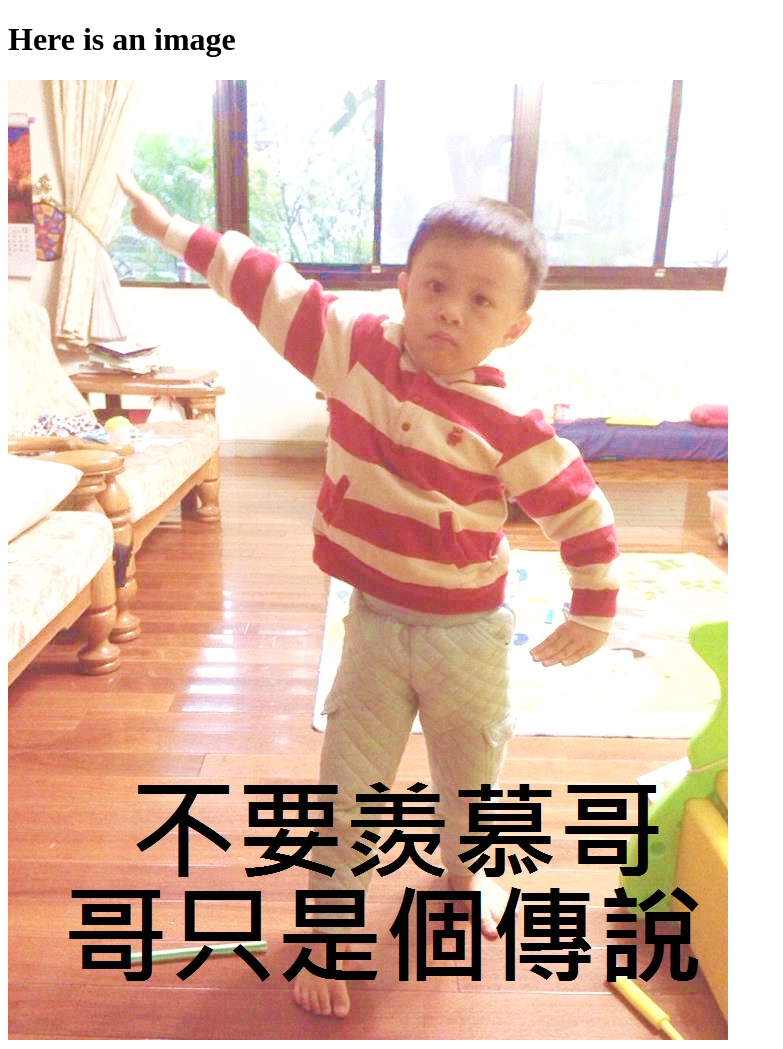
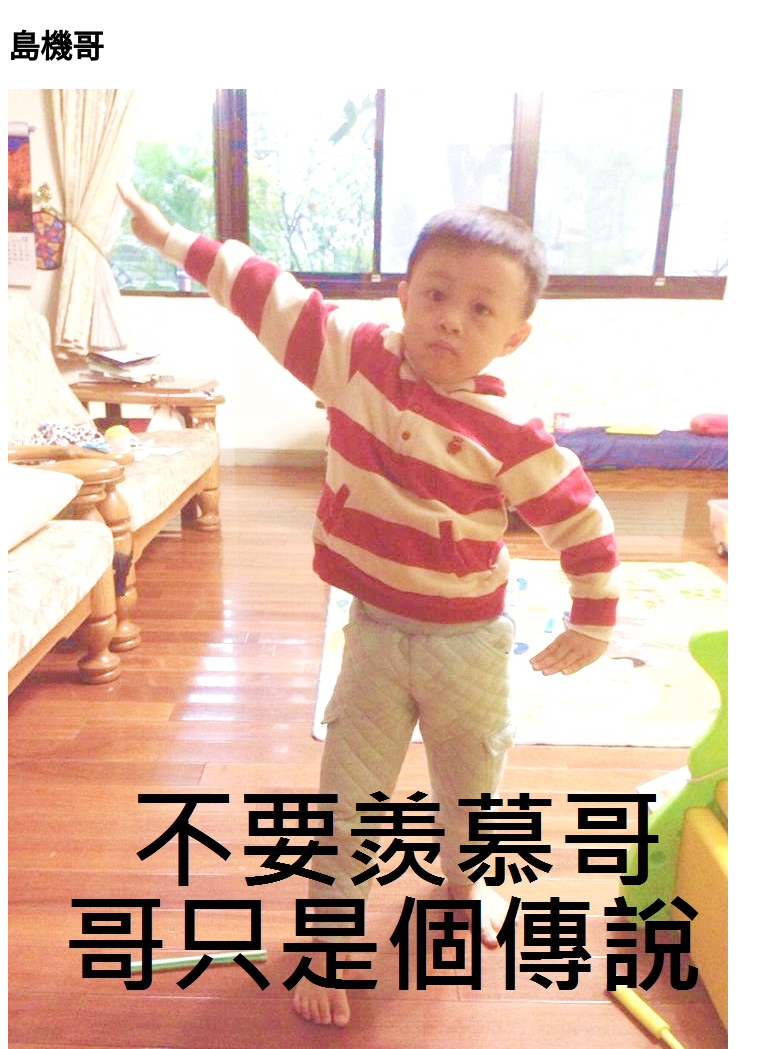
Before and after one commit to Charliegg3/test, a plain HTML site: page index.html in a window 1280 px wide. Shown: the whole page, without its empty margins (0-783 px from the left). Drawn offline with Linux system fonts and the light colour scheme.

Commit message:
Update index.html

```diff
--- a/index.html
+++ b/index.html
@@ -3,10 +3,10 @@
 <head>
     <meta charset="UTF-8">
     <meta name="viewport" content="width=device-width, initial-scale=1.0">
-    <title>Image Example</title>
+    <title>島機島機</title>
 </head>
 <body>
-    <h1>Here is an image</h1>
+    <h1>島機哥</h1>
     <img src="image.jpg" alt="A beautiful view">
 </body>
 </html>
```
